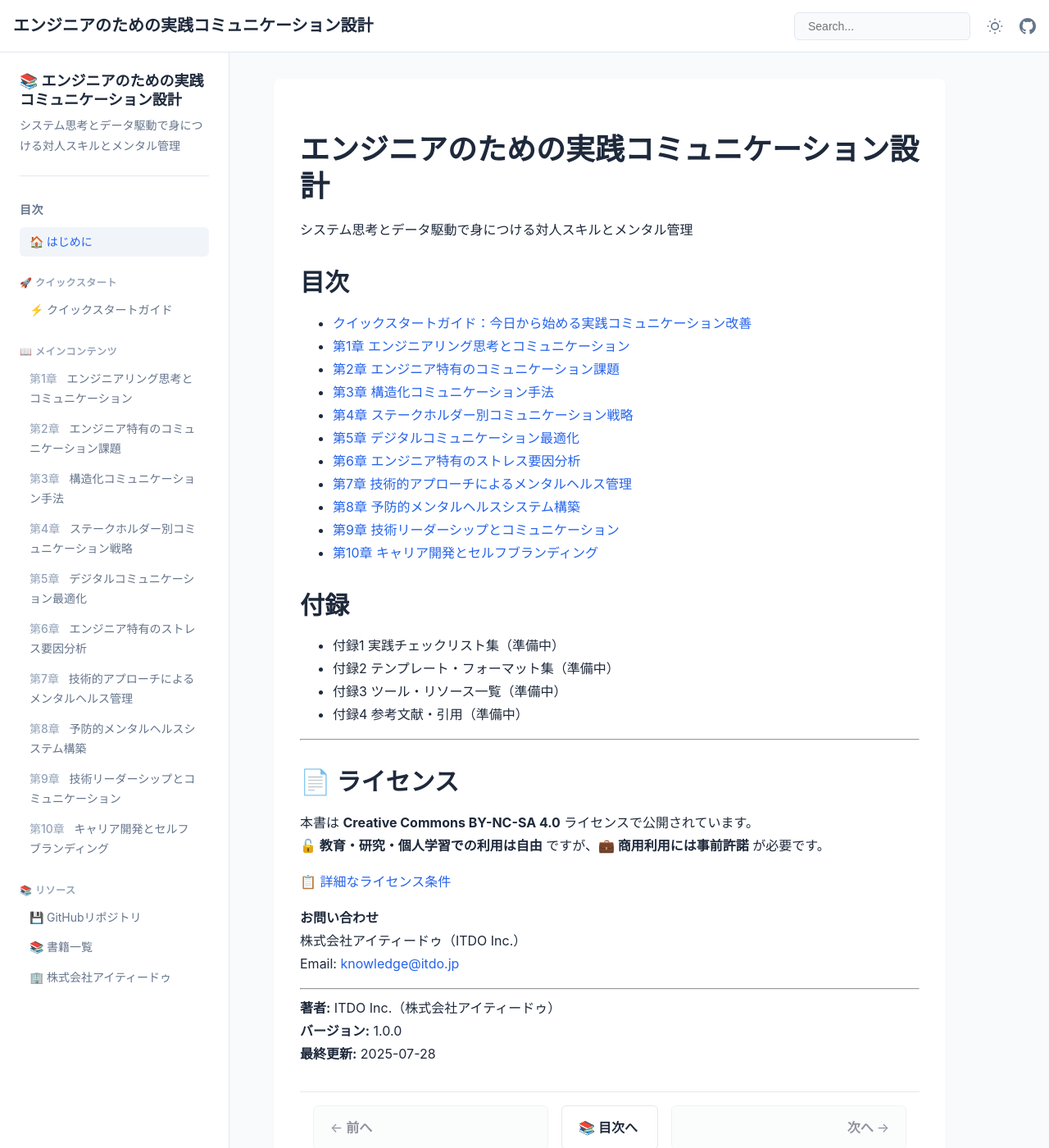
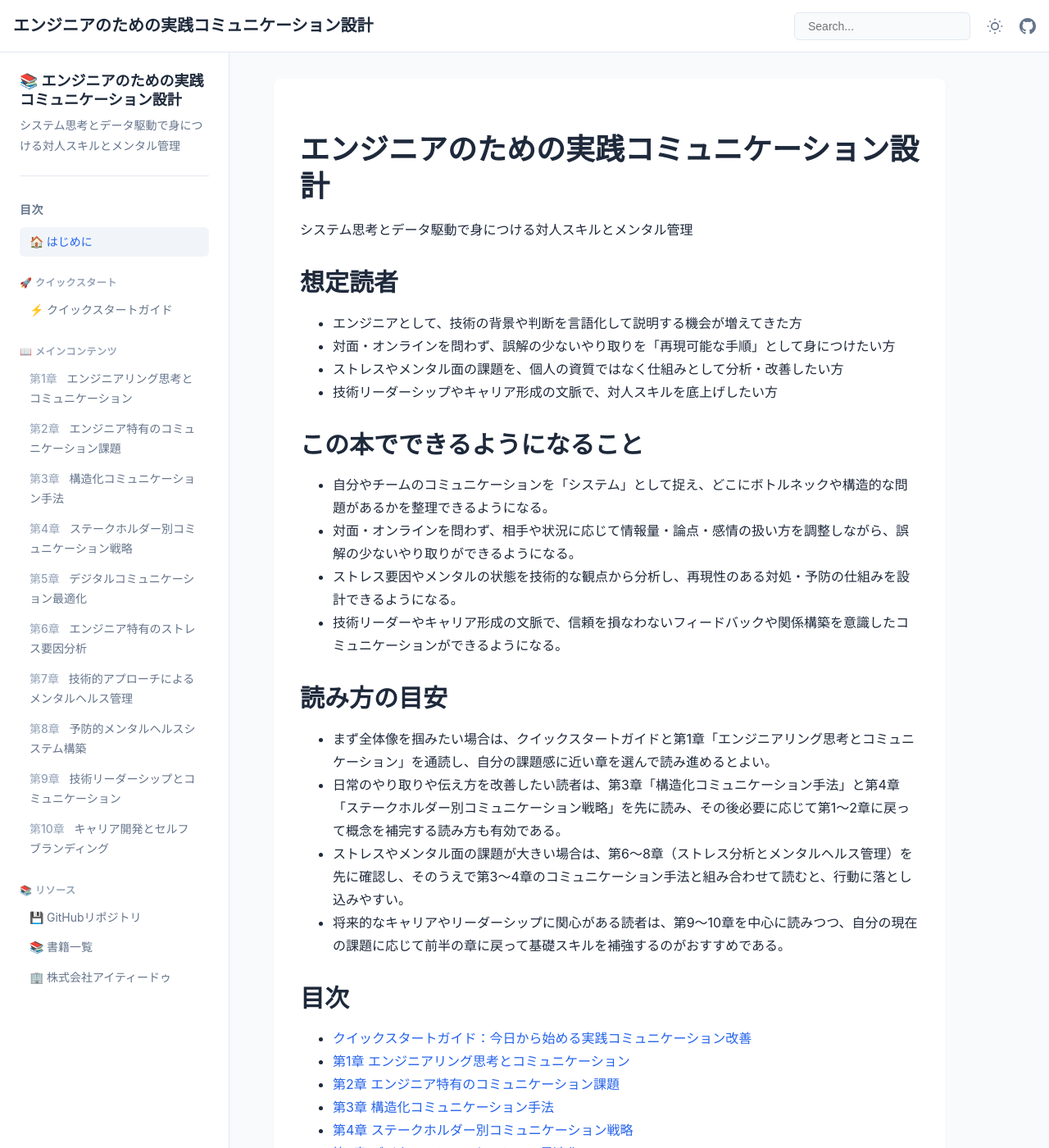
Before and after one commit to itdojp/IT-engineer-communication-book, a Jekyll site: the page built from docs/index.md, in a window 1280 px wide and 1400 px high. Shown: the whole window at 82% size. Built offline with Jekyll 4.4.1, drawn with Linux system fonts in a browser that asks for light colours.

```diff
--- a/docs/index.md
+++ b/docs/index.md
@@ -11,6 +11,27 @@ permalink: /
 # エンジニアのための実践コミュニケーション設計
 
 システム思考とデータ駆動で身につける対人スキルとメンタル管理
+
+## 想定読者
+
+- エンジニアとして、技術の背景や判断を言語化して説明する機会が増えてきた方
+- 対面・オンラインを問わず、誤解の少ないやり取りを「再現可能な手順」として身につけたい方
+- ストレスやメンタル面の課題を、個人の資質ではなく仕組みとして分析・改善したい方
+- 技術リーダーシップやキャリア形成の文脈で、対人スキルを底上げしたい方
+
+## この本でできるようになること
+
+- 自分やチームのコミュニケーションを「システム」として捉え、どこにボトルネックや構造的な問題があるかを整理できるようになる。
+- 対面・オンラインを問わず、相手や状況に応じて情報量・論点・感情の扱い方を調整しながら、誤解の少ないやり取りができるようになる。
+- ストレス要因やメンタルの状態を技術的な観点から分析し、再現性のある対処・予防の仕組みを設計できるようになる。
+- 技術リーダーやキャリア形成の文脈で、信頼を損なわないフィードバックや関係構築を意識したコミュニケーションができるようになる。
+
+## 読み方の目安
+
+- まず全体像を掴みたい場合は、クイックスタートガイドと第1章「エンジニアリング思考とコミュニケーション」を通読し、自分の課題感に近い章を選んで読み進めるとよい。
+- 日常のやり取りや伝え方を改善したい読者は、第3章「構造化コミュニケーション手法」と第4章「ステークホルダー別コミュニケーション戦略」を先に読み、その後必要に応じて第1〜2章に戻って概念を補完する読み方も有効である。
+- ストレスやメンタル面の課題が大きい場合は、第6〜8章（ストレス分析とメンタルヘルス管理）を先に確認し、そのうえで第3〜4章のコミュニケーション手法と組み合わせて読むと、行動に落とし込みやすい。
+- 将来的なキャリアやリーダーシップに関心がある読者は、第9〜10章を中心に読みつつ、自分の現在の課題に応じて前半の章に戻って基礎スキルを補強するのがおすすめである。
 
 ## 目次
 
@@ -26,16 +47,12 @@ permalink: /
 - [第9章 技術リーダーシップとコミュニケーション](src/chapter-technical-leadership/)
 - [第10章 キャリア開発とセルフブランディング](src/chapter-career-development/)
 
-
 ## 付録
 
 - 付録1 実践チェックリスト集（準備中）
 - 付録2 テンプレート・フォーマット集（準備中）
 - 付録3 ツール・リソース一覧（準備中）
 - 付録4 参考文献・引用（準備中）
-
-
-
 ---
 
 ## 📄 ライセンス
```
Also changed, not shown: docs/src/chapter-engineering-communication/index.md (+3 -0 lines), docs/src/chapter-quickstart/index.md (+11 -0 lines), docs/src/chapter-stress-analysis/index.md (+4 -0 lines).
